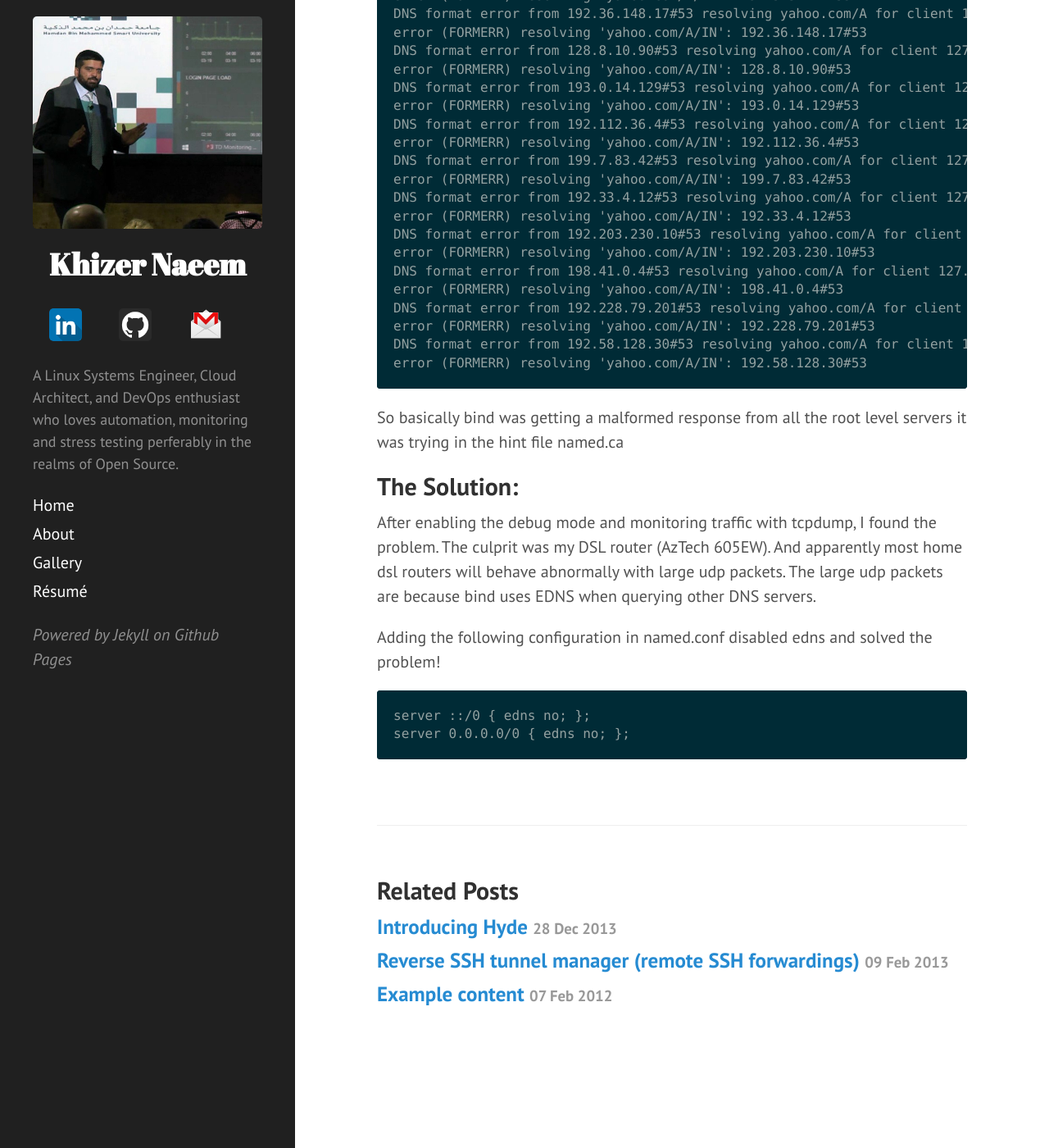
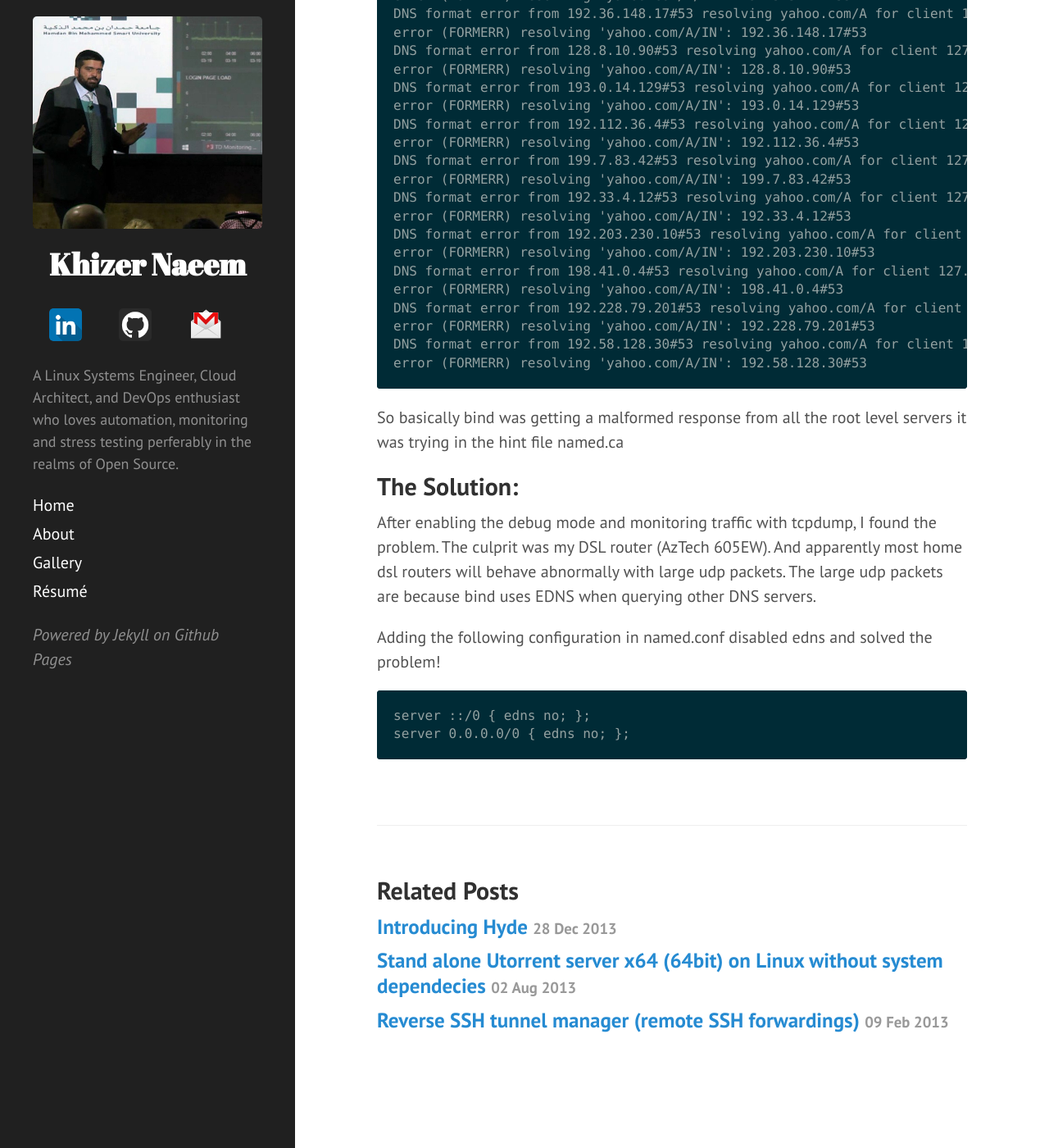
Before and after one commit to kxr/kxr.github.io, a Jekyll site: the page built from _posts/2011-12-27-formerr-in-bind.md, in a window 1280 px wide and 1400 px high, scrolled down 748 px. Shown: the whole window at 82% size. Built offline with Jekyll 4.4.1, drawn with Linux system fonts in a browser that asks for light colours; comment, search, counter and statistics services are not loaded; part of the change alters nothing that is shown.

Commit message:
adding more posts

```diff
--- /dev/null
+++ b/_posts/2013-08-02-stand-alone-utorrent-server-x64-on-linux.md
@@ -0,0 +1,114 @@
+---
+layout: post
+title: Stand alone Utorrent server x64 (64bit) on Linux without system dependecies
+---
+
+Utorrent has released a 64 bit build for Linux platforms (see details here). The release is built on Ubuntu 12.04 (LTS). The problem is that if you try to run it on a distribution like RHEL/CentOS or any older distribution with old libraries, it will fail because of the newer dependencies like glibc 2.14 and libssl 1.0.0 etc.
+
+    ./utserver: /usr/lib64/libssl.so.1.0.0: no version information available (required by ./utserver)
+    ./utserver: /usr/lib64/libcrypto.so.1.0.0: no version information available (required by ./utserver)
+    ./utserver: /lib64/libc.so.6: version `GLIBC_2.14' not found (required by ./utserver)
+
+Here is a solution to run utorrent server standalone on any 64 bit distribution without using/touching the system's libraries (hence no dependencies). The trick is to collect all the required libraries separately and run utorrent using those in isolation from the system. Here are the steps:
+
+#### Collect the required libraries
+
+The list is not huge, utorrent binary (utserver) only has a few dependecies namely:
+
+    glibc, libgcc, libselinux, libkeyutils, libssl, libcomerr, libkrb5, zlib
+
+So what we are going to do is to collect all these pre-compiled libraries from a newer distribution like Fedora-19-x64 or Ubuntu-12.04-x64 or any distribution that has the required newer libraries, you can collect them from the online software repositories or from where ever you feel comfortable.
+
+I am going to use the safest (not the most convenient) option, get these libraries from Ubuntu server 12.04.2 (x64) distribution CD. I say it is the safest because the distributed utorrent package (Ubuntu 12.04 build x64 (27079)) is built on this version of Ubuntu, so one can be sure that libraries on this distro will meet the requirement (By the way, I tried this method using the packages from Fedora 19 and it worked perfectly fine).
+
+Lets download the Ubuntu server 12.04.2 (x64) CD:
+
+    cd
+    wget http://releases.ubuntu.com/12.04.2/ubuntu-12.04.2-server-amd64.iso
+
+#### Mount the CD:
+
+    mkdir /mnt/ubuntu12042
+    mount -o loop,ro /root/ubuntu-12.04.2-server-amd64.iso /mnt/ubuntu12042
+
+#### Copy the required packages to the temporary location:
+
+    mkdir /tmp/debs
+    cp /mnt/ubuntu12042/pool/main/g/gcc-4.6/libgcc1_4.6.3-1ubuntu5_amd64.deb /tmp/debs/
+    cp /mnt/ubuntu12042/pool/main/k/krb5/libkrb5-3_1.10+dfsg~beta1-2ubuntu0.3_amd64.deb /tmp/debs/
+    cp /mnt/ubuntu12042/pool/main/e/e2fsprogs/libcomerr2_1.42-1ubuntu2_amd64.deb /tmp/debs/
+    cp /mnt/ubuntu12042/pool/main/z/zlib/zlib1g_1.2.3.4.dfsg-3ubuntu4_amd64.deb /tmp/debs/
+    cp /mnt/ubuntu12042/pool/main/k/keyutils/libkeyutils1_1.5.2-2_amd64.deb /tmp/debs/
+    cp /mnt/ubuntu12042/pool/main/libs/libselinux/libselinux1_2.1.0-4.1ubuntu1_amd64.deb /tmp/debs/
+    cp /mnt/ubuntu12042/pool/main/e/eglibc/libc6_2.15-0ubuntu10.3_amd64.deb /tmp/debs/
+    cp /mnt/ubuntu12042/pool/main/o/openssl/libssl1.0.0_1.0.1-4ubuntu5.5_amd64.deb /tmp/debs/
+
+#### Extract the packages:
+
+    cd /tmp/debs/
+    for package in *.deb; do
+    ar p $package data.tar.gz | tar -zx
+    done
+
+#### Download utorrent:
+
+    cd
+    wget 'http://download.utorrent.com/linux/utorrent-server-3.0-ubuntu-12.04-27079.x64.tar.gz'
+    tar -xzf utorrent-server-3.0-ubuntu-12.04-27079.x64.tar.gz
+    mv ./utorrent-server-v3_0 /opt/utorrent
+
+#### Copy the libraries from the extracted packages:
+
+    mv /tmp/debs/lib /opt/utorrent/
+    #rm -rf /tmp/debs
+
+That's it! Now you have the 64 bit utorrent in /opt/utorrent and all the required libraries in /opt/utorrent/lib. Now you can run utorrent using the following command:
+
+    /opt/utorrent/lib/x86_64-linux-gnu/ld-linux-x86-64.so.2 --library-path /opt/utorrent/lib/x86_64-linux-gnu /opt/utorrent/utserver
+
+
+In the following steps I'll setup a secure, proper and clean environment for utorrent running it with a limited user and with proper configuration, log and pid files etc.
+
+
+#### Make the required directories in utorrent:
+
+    cd /opt/utorrent
+    mkdir conf log pid settings webui data
+    mv webui.zip webui/
+
+#### Get the default configuration file:
+
+    wget -O /opt/utorrent/conf/utserver.conf http://kxr.me/blog/uts/utserver.conf.customlibs.ubuntu64
+
+#### Get the control script (to start/stop/reload utorrent)
+
+    wget -O /opt/utorrent/utsctl http://kxr.me/blog/uts/utsctl.customlibs.ubuntu64
+    chmod +x /opt/utorrent/utsctl
+    ln -s /opt/utorrent/utsctl /usr/local/bin/utsctl
+
+#### Set the owner permissions:
+
+I am using the utorrent user, but you can use any user. If you use a different user, update the shell_user variable in /opt/utorrent/utsctl accordingly
+
+    useradd -d /opt/utorrent
+    chown -R utorrent.utorrent /opt/utorrent
+
+There you go, if you did all the steps correctly, you should now be able to start utorrent server by:
+
+    utsctl start
+
+The configuration file is located in:
+
+    /opt/utorrent/conf/utserver.conf
+
+Note: after changing the configuration file do a "utsctl reload" for the new changes to take effect. Stopping and starting will not load the new changes.
+
+Don't forget to set the user name, password and directories in the configuration file. Right now the configuration file we downloaded is set to download every thing in /opt/utorrent/data/ and the login credentials are:
+
+    user: admin
+    pass:
+
+You can use the same exact steps to setup a stand alone 32 bit utorrent server that will run on both 64bit and 32bit systems without requiring any system library/dependency. In order to do so use the 32 bit ubuntu server 12.04.2 CD for the 32 bit pacakges and use the 32 bit utorrent package: Ubuntu 10.10 x86 (27079). Don't forget to set the lib_path variable in /opt/utorrent/utsctl to "/opt/utorrent/lib/i386-linux-gnu"
+
+
+Suggestions and Comments are welcomed :)
--- a/public/css/poole.css
+++ b/public/css/poole.css
@@ -172,7 +172,7 @@ pre {
   /*word-wrap: break-word;*/
   word-wrap: normal;
   /*background-color: #f9f9f9;*/
-  background-color: #002b36;
+  /*background-color: #002b36;*/
   overflow: auto;
 }
 pre code {
```
